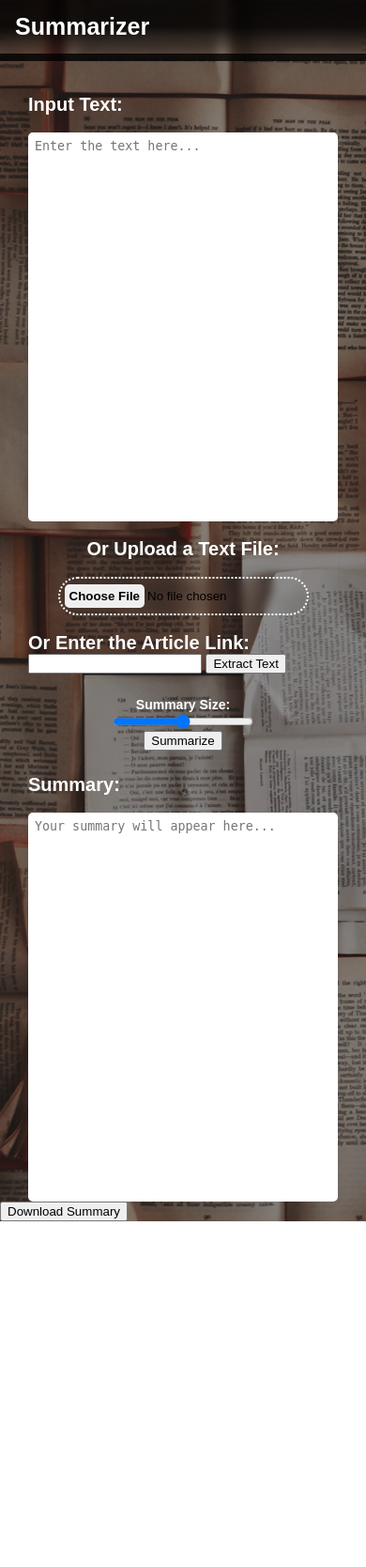
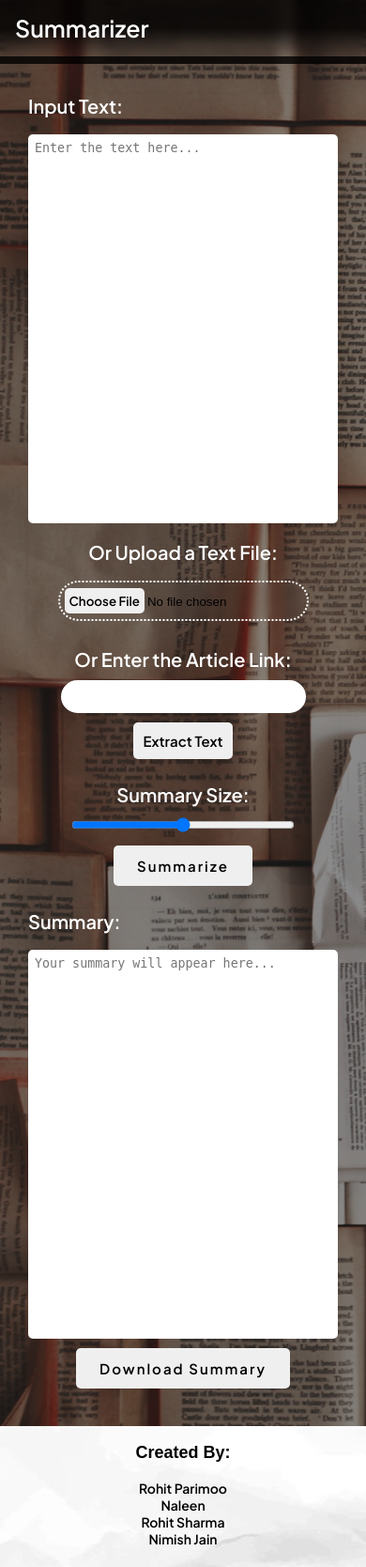
Before and after one commit to naleen201/TextSummarizer, a Flask app: page / in a window 390 px wide. Shown: the whole page at 94% size. Before the commit the page ends 1300 px from the top, so only its background shows below. Run offline with Flask 2, Linux system fonts and the light colour scheme.

Commit message:
Added more UI improvements

```diff
--- a/static/style.css
+++ b/static/style.css
@@ -50,6 +50,13 @@ body {
     border-radius: 5px;
     font-family: 'Plus Jakarta Sans', sans-serif;
     font-weight: 600;
+    cursor: pointer;
+    transition: 0.5s;
+}
+
+#inputfile::file-selector-button:hover {
+    background-color: black;
+    color: white;
 }
 
 form {
@@ -80,8 +87,26 @@ label.labels {
 .sliderLabel {
     font-weight: 600;
     font-family: 'Plus Jakarta Sans', sans-serif;
-    font-size: 14px;
+    font-size: 20px;
     color: #ffffff;
+}
+
+#summaryBtn {
+    padding: 12px 25px 12px 25px;
+    border: 0px;
+    border-radius: 5px;
+    font-family: 'Plus Jakarta Sans', sans-serif;
+    font-size: 15px;
+    font-weight: 600;
+    letter-spacing: 2px;
+    margin-top: 12px;
+    cursor: pointer;
+    transition: 0.5s;
+}
+
+#summaryBtn:hover {
+    background-color: black;
+    color: white;
 }
 
 .textarea:hover {
@@ -122,7 +147,7 @@ span.textarea_count {
 
 .size_input {
     display: flex;
-    flex-direction: row;
+    flex-direction: column;
     justify-content: center;
     align-items: center;
     flex-wrap: wrap;
@@ -130,8 +155,9 @@ span.textarea_count {
 }
 
 .summary_size {
-    max-width: 410px;
-    flex-grow: 1;
+    margin-top: 12px;
+    width: 35%;
+    cursor: w-resize;
 }
 
 .navbar {
@@ -160,7 +186,150 @@ span.textarea_count {
     color: rgb(255, 255, 255);
 }
 
-@media screen and (max-width:535px) {
+#inputurl {
+    margin-left: 10px;
+    padding: 5px 10px 5px 10px;
+    border: solid 5px white;
+    border-radius: 50px;
+    width: 35%;
+}
+
+#url_input {
+    margin-top: 10px;
+    display: flex;
+    flex-direction: row;
+    justify-content: left;
+    align-items: center;
+    flex-wrap: wrap;
+}
+
+#urlbutton {
+    margin-left: 10px;
+    padding: 8px;
+    border: 0px;
+    border-radius: 5px;
+    font-family: 'Plus Jakarta Sans', sans-serif;
+    font-size: 14px;
+    font-weight: 600;
+    cursor: pointer;
+    transition: 0.5s;
+}
+
+#urlbutton:hover {
+    background-color: black;
+    color: white;
+}
+
+#file_download {
+    margin-top: 10px;
+    display: flex;
+    flex-direction: column;
+    justify-content: center;
+    align-items: center;
+    flex-wrap: wrap;
+}
+
+#download_button {
+    padding: 12px 25px 12px 25px;
+    border: 0px;
+    border-radius: 5px;
+    font-family: 'Plus Jakarta Sans', sans-serif;
+    font-size: 15px;
+    font-weight: 600;
+    letter-spacing: 2px;
+    cursor: pointer;
+    transition: 0.5s;
+}
+
+#download_button:hover {
+    background-color: black;
+    color: white;
+}
+
+#end {
+    margin-top: 40px;
+    bottom: 1;
+    height: 100px;
+    background-image: url('paper.jpeg');
+}
+
+#endblock {
+    display: flex;
+    flex-direction: column;
+    justify-content: center;
+    align-items: center;
+}
+
+#nameList {
+    margin-top: 10px;
+    width: 60%;
+    padding: 0;
+    display: flex;
+    flex-direction: row;
+    justify-content: space-evenly;
+}
+
+p {
+    font-weight: 600;
+    font-size: 18px;
+}
+
+li {
+    font-family: 'Plus Jakarta Sans', sans-serif;
+    font-weight: 600;
+    font-size: 14px;
+    text-decoration: none;
+    list-style: none;
+}
+
+@media screen and (max-width:671px) {
+    #url_input {
+        margin-top: 10px;
+        display: flex;
+        flex-direction: column;
+        justify-content: center;
+        align-items: center;
+        flex-wrap: wrap;
+    }
+    #inputurl {
+        margin-top: 10px;
+        margin-left: 0px;
+        padding: 5px 10px 5px 10px;
+        border: solid 5px white;
+        border-radius: 50px;
+        width: 70%;
+    }
+    .summary_size {
+        width: 70%;
+    }
+    #urlbutton {
+        margin-top: 10px;
+        margin-left: 0px;
+        padding: 10px;
+        border: 0px;
+        border-radius: 5px;
+        font-family: 'Plus Jakarta Sans', sans-serif;
+        font-size: 15px;
+        font-weight: 600;
+    }
+    .file_input {
+        margin-top: 18px;
+        display: flex;
+        flex-direction: row;
+        justify-content: center;
+        flex-wrap: wrap;
+    }
+    #nameList {
+        margin-top: 10px;
+        width: 90%;
+        padding: 0;
+        display: flex;
+        flex-direction: row;
+        justify-content: space-evenly;
+    }
+}
+
+@media screen and (max-width:548px) {
     .file_input {
         margin-top: 0px;
         display: flex;
@@ -185,7 +354,23 @@ span.textarea_count {
         margin: 25px;
     }
     .summary_size {
-        max-width: 410px;
-        min-width: 150px;
+        width: 70%;
     }
 }
+
+@media screen and (max-width:435px) {
+    #nameList {
+        padding: 0;
+        margin: 0;
+        display: flex;
+        flex-direction: column;
+        justify-content: space-evenly;
+        align-items: center;
+    }
+    #end {
+        margin-top: 40px;
+        bottom: 1;
+        height: 150px;
+        background-image: url('paper.jpeg');
+    }
+}
--- a/templates/base.html
+++ b/templates/base.html
@@ -1,18 +1,34 @@
 <!DOCTYPE html>
 <html lang="en">
+
 <head>
     <meta charset="UTF-8">
     <meta http-equiv="X-UA-Compatible" content="IE=edge">
     <meta name="viewport" content="width=device-width, initial-scale=1.0">
     <link rel="stylesheet" type="text/css" href="{{ url_for('static', filename='style.css') }}">
+    <link rel="preconnect" href="https://fonts.googleapis.com">
+    <link rel="preconnect" href="https://fonts.gstatic.com" crossorigin>
+    <link href="https://fonts.googleapis.com/css2?family=Plus+Jakarta+Sans:wght@300;600&display=swap" rel="stylesheet">
     <title>Summarizer</title>
 </head>
+
 <body>
     <div class="navbar">
         <a href="">Summarizer</a>
     </div>
-    {% block content %}
-    {% endblock %}
+    {% block content %} {% endblock %}
+    <footer id="end">
+        <div id="endblock">
+            <p>Created By:</p>
+            <ul id="nameList">
+                <li>Rohit Parimoo</li>
+                <li>Naleen</li>
+                <li>Rohit Sharma</li>
+                <li>Nimish Jain</li>
+            </ul>
+        </div>
+    </footer>
     <script type="text/javascript" src="{{ url_for('static', filename='script.js') }}"></script>
 </body>
+
 </html>
--- a/templates/index.html
+++ b/templates/index.html
@@ -23,9 +23,10 @@
     <form>
         <label class="labels">Summary:</label><br>
         <textarea readonly class="textarea" id="output_textarea" name="textarea_description" minlength="3" placeholder="Your summary will appear here..."></textarea>
+        <div id="file_download" class="file_download">
+            <input type="button" id="download_button" value="Download Summary" />
+        </div>
     </form>
 </div>
-<div id="file_download" class="file_download">
-    <input type="button" id="download_button" value="Download Summary" />
-</div>
+
 {% endblock %}
```
Also changed, not shown: static/paper.jpeg (added).
